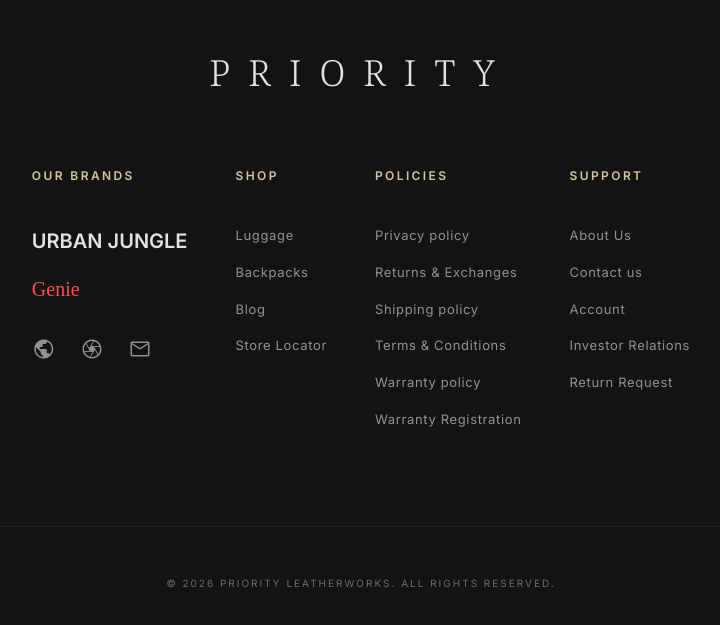
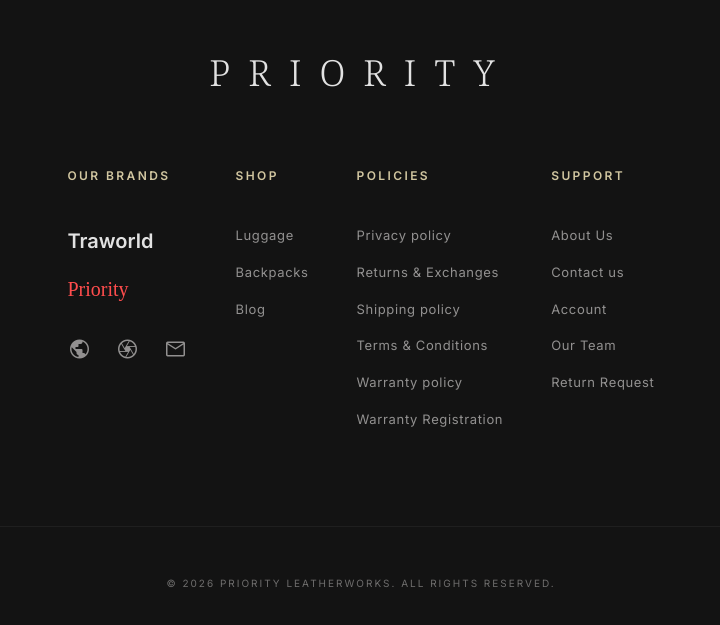
Before and after one commit to himanshuth87/EcommerceWebsite, a React (Vite) app: page /premium in a window 1280 px wide. Shown: the part 1487-2112 px from the top of the page, without its empty margins (279-999 px from the left). Built offline with nearby package versions, Linux system fonts and the light colour scheme; no server answers.

Commit message:
Update Footer.jsx

```diff
--- a/src/components/Footer.jsx
+++ b/src/components/Footer.jsx
@@ -11,8 +11,8 @@ export default function Footer() {
           <div className="footer-brand-side">
             <div className="footer-col">
               <h4>OUR BRANDS</h4>
-              <span className="brand-logo" style={{ fontWeight: '900', fontSize: '1.25rem' }}>URBAN JUNGLE</span>
-              <span className="brand-logo-alt" style={{ fontFamily: 'cursive', fontSize: '1.25rem', color: '#ff4d4d' }}>Genie</span>
+              <span className="brand-logo" style={{ fontWeight: '900', fontSize: '1.25rem' }}>Traworld</span>
+              <span className="brand-logo-alt" style={{ fontFamily: 'cursive', fontSize: '1.25rem', color: '#ff4d4d' }}>Priority</span>
               <div className="social-links">
                 <a href="#" className="social-icon"><span className="material-symbols-outlined">public</span></a>
                 <a href="#" className="social-icon"><span className="material-symbols-outlined">camera</span></a>
@@ -26,7 +26,6 @@ export default function Footer() {
             <Link to="/products?cat=Luggage">Luggage</Link>
             <Link to="/products?cat=Backpacks">Backpacks</Link>
             <Link to="/about">Blog</Link>
-            <Link to="/about">Store Locator</Link>
           </div>
 
           <div className="footer-col">
@@ -44,7 +43,7 @@ export default function Footer() {
             <Link to="/about">About Us</Link>
             <Link to="/about">Contact us</Link>
             <Link to="/account">Account</Link>
-            <Link to="/about">Investor Relations</Link>
+            <Link to="/about">Our Team</Link>
             <Link to="#">Return Request</Link>
           </div>
         </div>
```
